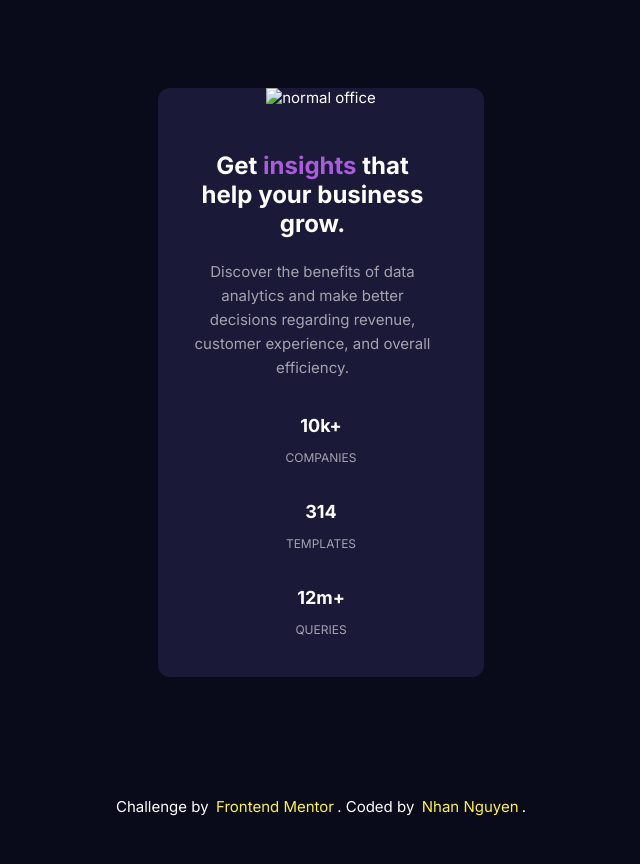
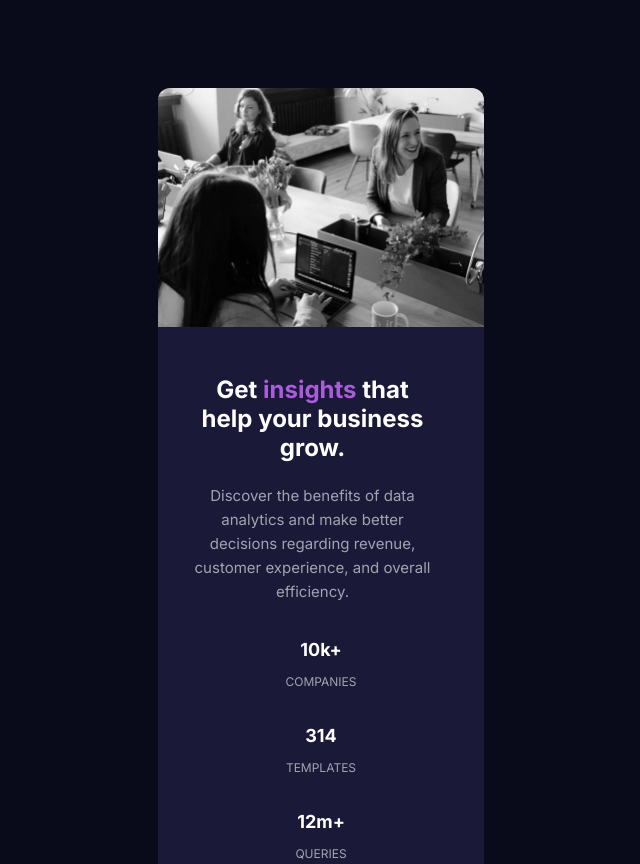
Before and after one commit to edwardnguyen225/front_end_mentor, a website: page stats-preview-card-component-main/index.html in a window 1280 px wide. Shown: the top 864 px of the page, without its empty margins (319-959 px from the left). Before the commit the page ends 819 px from the top, so only its background shows below. Drawn offline with Linux system fonts and the light colour scheme; the site is published under a folder, as on GitHub Pages, so addresses that start at the root find nothing.

Commit message:
Fix path

```diff
--- a/stats-preview-card-component-main/index.html
+++ b/stats-preview-card-component-main/index.html
@@ -23,7 +23,7 @@
     <div class="main flex flex-jc-c flex-ai-c">
       <div class="card">
         <div class="card__img">
-          <img src="/images/image-header-mobile.jpg" alt="normal office">
+          <img src="./images/image-header-mobile.jpg" alt="normal office">
         </div>
         <div class="card__info">
           <h2 class="card__info__title"> Get <span>insights</span> that help your business grow. </h2>
```
